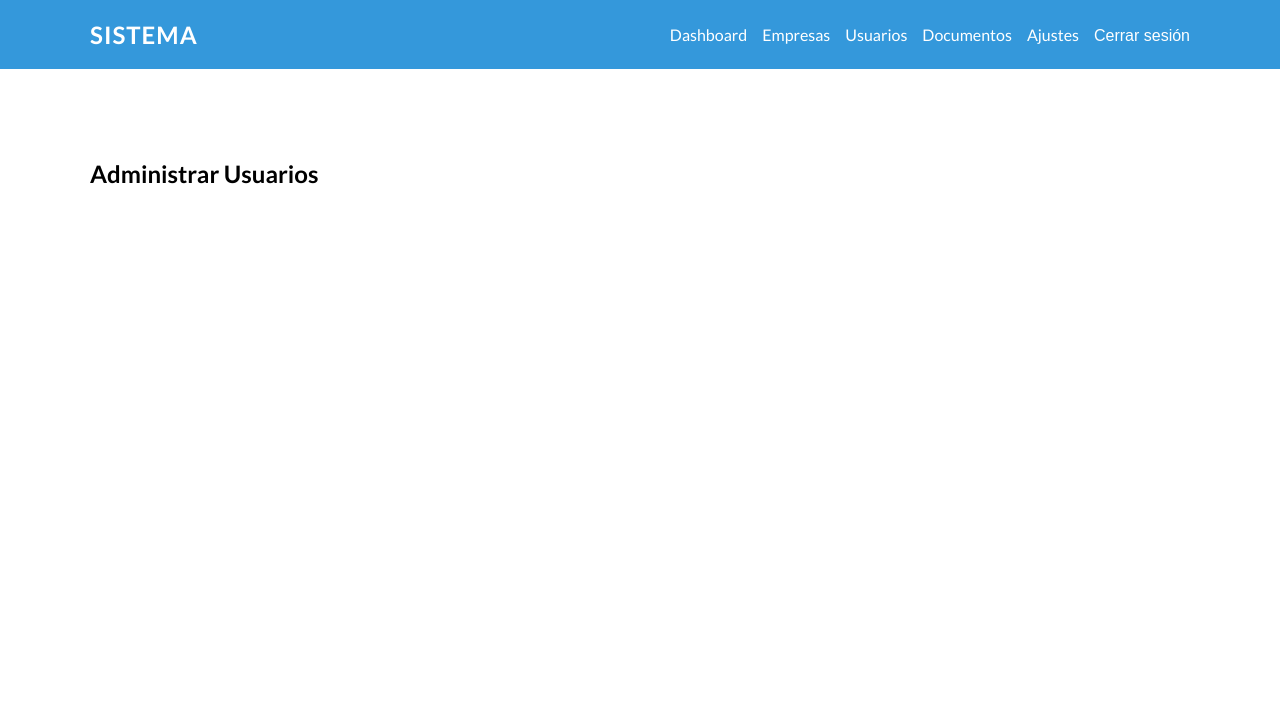
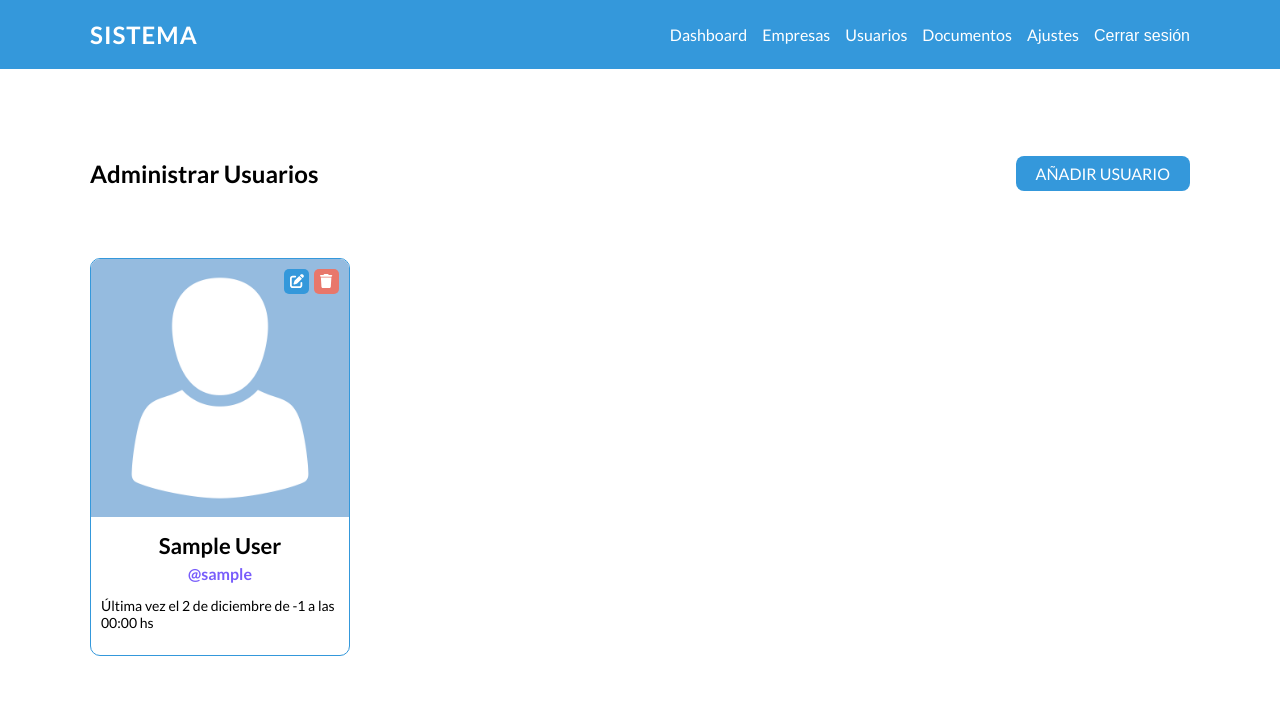
Before and after one commit to angelmgl/docs-system, a PHP site: page /docs-system/admin/usuarios in a window 1280 px wide. Shown: the top 725 px of the page. Run offline with PHP 8.4, Linux system fonts and the light colour scheme; the visitor is signed in with stand-in values (Sample User, id 1).

Commit message:
feat: add list users

```diff
--- a/admin/usuarios/index.php
+++ b/admin/usuarios/index.php
@@ -1,6 +1,8 @@
 <?php
 
 require '../../config/config.php';
+require '../../helpers/dates.php';
+require '../../helpers/users.php';
 
 // iniciar sesión y verificar autorización
 session_start();
@@ -10,20 +12,57 @@ if ($_SESSION['role'] !== 'superadmin') {
     exit;
 }
 
+$sql = "SELECT * FROM users";
+$stmt = $mydb->prepare("SELECT * FROM users");
+$stmt->execute();
+$result = $stmt->get_result();
+
+$users = [];
+if ($result->num_rows > 0) {
+    while ($row = $result->fetch_assoc()) {
+        $users[] = $row;
+    }
+}
+
+$mydb->close();
 ?>
 
 <!DOCTYPE html>
 <html lang="en">
 
 <head>
-    <title>Dashboard</title>
-    <?php include '../../components/meta.php' ?>
+    <title>Usuarios</title>
+    <?php include '../../components/meta.php'; ?>
 </head>
 
 <body>
-    <?php include '../../components/admin/header.php' ?>
+    <?php include '../../components/admin/header.php'; ?>
     <section class="container py px">
-        <h1>Administrar Usuarios</h1>
+        <div class="admin-bar">
+            <h1>Administrar Usuarios</h1>
+            <a class="btn btn-primary" href="<?php echo BASE_URL ?>/admin/usuarios/add.php">Añadir usuario</a>
+        </div>
+
+        <?php
+        if (isset($_SESSION['success'])) {
+            echo '<p class="success">';
+            echo $_SESSION['success'];
+            echo '</p>';
+            unset($_SESSION['success']);
+        }
+        ?>
+
+        <?php if (empty($users)) { ?>
+            <p>No hay resultados para esta búsqueda...</p>
+        <?php } else { ?>
+            <section class="users-grid">
+                <?php
+                foreach ($users as $user) {
+                    include '../../components/admin/user_card.php';
+                }
+                ?>
+            </section>
+        <?php } ?>
     </section>
 </body>
 
--- a/assets/css/styles.css
+++ b/assets/css/styles.css
@@ -12,6 +12,8 @@ body {
     --primary-color: #3498db;
     --primary-color-dark: #2980b9;
     --accent-color: #f1c40f;
+    --danger-color: #e8776b;
+    --danger-color-dark: #e74c3c;
 }
 
 .container {
@@ -35,6 +37,7 @@ body {
     text-transform: uppercase;
     border-radius: 8px;
     cursor: pointer;
+    text-decoration: none;
     transition: all 0.4s;
 }
 
@@ -48,12 +51,18 @@ body {
 }
 
 .error {
-    background: #e8776b;
-    border: 1px solid #e74c3c;
+    background: var(--danger-color);
+    border: 1px solid var(--danger-color-dark);
     color: white;
     font-size: 14px;
     padding: 4px 10px;
     border-radius: 4px;
+}
+
+.admin-bar {
+    display: flex;
+    justify-content: space-between;
+    align-items: center;
 }
 
 /* LOGIN PAGE */
@@ -119,3 +128,105 @@ body {
 #admin-header .nav-link:hover {
     color: var(--accent-color);
 }
+
+/* USER ADMIN */
+
+.users-grid {
+    margin-top: 50px;
+    display: grid;
+    grid-template-columns: repeat(4, 1fr);
+    gap: 20px;
+}
+
+.user-card {
+    border: 1px solid var(--primary-color);
+    border-radius: 10px;
+    overflow: hidden;
+}
+
+.user-card.inactive {
+    border: 4px solid #a5a5a5;
+    filter: grayscale(100%) opacity(70%);
+}
+
+.user-card .profile-picture {
+    width: 100%;
+    aspect-ratio: 1;
+    background-size: cover;
+    background-position: center center;
+    position: relative;
+}
+
+.user-card .role {
+    padding: 3px 9px;
+    border-radius: 10px;
+    text-transform: uppercase;
+    font-size: 14px;
+    font-weight: 600;
+    position: absolute;
+    top: 10px;
+    left: 10px;
+}
+
+.user-card .actions {
+    position: absolute;
+    top: 10px;
+    right: 10px;
+    display: flex;
+    align-items: center;
+}
+
+.action {
+    background: white;
+    width: 25px;
+    height: 25px;
+    margin-left: 5px;
+    display: flex;
+    justify-content: center;
+    align-items: center;
+    font-size: 14px;
+    border-radius: 5px;
+    color: white;
+    cursor: pointer;
+    border: none;
+}
+
+.action.edit {
+    background: var(--primary-color);
+}
+.action.edit:hover {
+    background: var(--primary-color-dark);
+}
+.action.delete {
+    background: var(--danger-color);
+}
+.action.delete:hover {
+    background: var(--danger-color-dark);
+}
+
+.user-card.inactive .action.view {
+    display: none;
+}
+
+.user-card .user-data {
+    padding: 10px;
+}
+
+.user-card .full-name {
+    margin: 5px 0;
+    font-size: 22px;
+    font-weight: 600;
+    text-align: center;
+}
+
+.user-card .username {
+    margin: 5px 0;
+    font-size: 16px;
+    font-weight: 600;
+    text-align: center;
+    color: #785dfb;
+}
+
+.user-card .last-login {
+    font-size: 14px;
+}
--- /dev/null
+++ b/components/admin/user_card.php
@@ -0,0 +1,26 @@
+<?php
+
+$active_class = $user["is_active"] == 1 ? "active" : "inactive";
+?>
+
+<article class="user-card <?php echo $active_class ?>">
+    <div class="profile-picture" style="background-image: url(<?php echo get_profile_picture($user); ?>)">
+        <div class="actions">
+            <a href="<?php echo BASE_URL ?>/admin/usuarios/edit?username=<?php echo $user["username"]; ?>" class="action edit">
+                <svg xmlns="http://www.w3.org/2000/svg" height="1em" viewBox="0 0 512 512">
+                    <path fill="currentColor" d="M471.6 21.7c-21.9-21.9-57.3-21.9-79.2 0L362.3 51.7l97.9 97.9 30.1-30.1c21.9-21.9 21.9-57.3 0-79.2L471.6 21.7zm-299.2 220c-6.1 6.1-10.8 13.6-13.5 21.9l-29.6 88.8c-2.9 8.6-.6 18.1 5.8 24.6s15.9 8.7 24.6 5.8l88.8-29.6c8.2-2.7 15.7-7.4 21.9-13.5L437.7 172.3 339.7 74.3 172.4 241.7zM96 64C43 64 0 107 0 160V416c0 53 43 96 96 96H352c53 0 96-43 96-96V320c0-17.7-14.3-32-32-32s-32 14.3-32 32v96c0 17.7-14.3 32-32 32H96c-17.7 0-32-14.3-32-32V160c0-17.7 14.3-32 32-32h96c17.7 0 32-14.3 32-32s-14.3-32-32-32H96z" />
+                </svg>
+            </a>
+            <a href="<?php echo BASE_URL ?>/admin/usuarios/delete?username=<?php echo $user["username"]; ?>" class="action delete">
+                <svg xmlns="http://www.w3.org/2000/svg" height="1em" viewBox="0 0 448 512">
+                    <path fill="currentColor" d="M135.2 17.7L128 32H32C14.3 32 0 46.3 0 64S14.3 96 32 96H416c17.7 0 32-14.3 32-32s-14.3-32-32-32H320l-7.2-14.3C307.4 6.8 296.3 0 284.2 0H163.8c-12.1 0-23.2 6.8-28.6 17.7zM416 128H32L53.2 467c1.6 25.3 22.6 45 47.9 45H346.9c25.3 0 46.3-19.7 47.9-45L416 128z" />
+                </svg>
+            </a>
+        </div>
+    </div>
+    <div class="user-data">
+        <h2 class="full-name"><?php echo $user["full_name"]; ?></h2>
+        <h3 class="username">@<?php echo $user["username"]; ?></h3>
+        <p class="last-login"><?php echo get_last_login($user); ?></p>
+    </div>
+</article>
--- /dev/null
+++ b/helpers/dates.php
@@ -0,0 +1,16 @@
+<?php
+
+function format_date($date) {
+    $d = new DateTime($date);
+
+    $formatter = new IntlDateFormatter(
+        'es_ES',
+        IntlDateFormatter::LONG,
+        IntlDateFormatter::SHORT,
+        date_default_timezone_get(),
+        IntlDateFormatter::GREGORIAN,
+        'd \'de\' MMMM \'de\' Y \'a las\' HH:mm \'hs\''
+    );
+
+    return $formatter->format($d);
+}
--- /dev/null
+++ b/helpers/users.php
@@ -0,0 +1,22 @@
+<?php
+
+function get_profile_picture($user) {
+    if(isset($user["profile_picture"]) && $user["profile_picture"]) {
+        return BASE_URL . $user["profile_picture"];
+    } else {
+        return BASE_URL . '/assets/img/avatar.webp';
+    }
+}
+
+function get_last_login($user) {
+    $date = $user["last_login"];
+    $is_active = $user["is_active"] == 1;
+
+    if($date && $is_active) {
+        return 'Última vez el ' . format_date($date);
+    } else if($is_active) {
+        return 'Aún no se ha conectado...';
+    } else {
+        return '🚫 Usuario inactivo.';
+    }
+}
```
Also changed, not shown: assets/img/avatar.webp (added).
